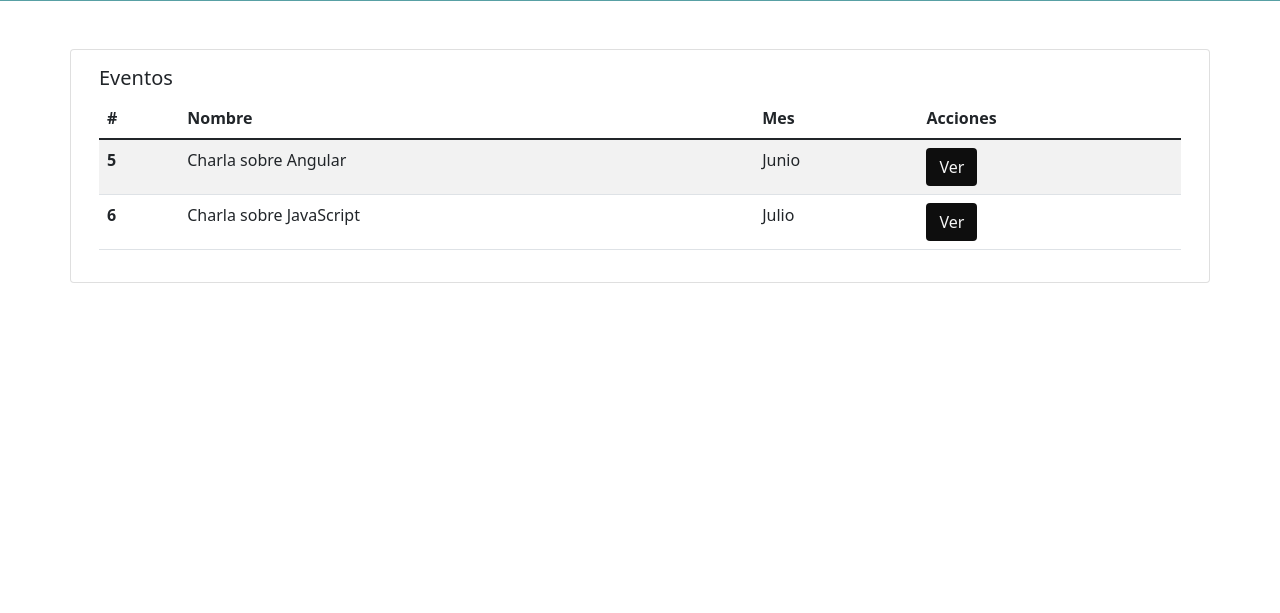
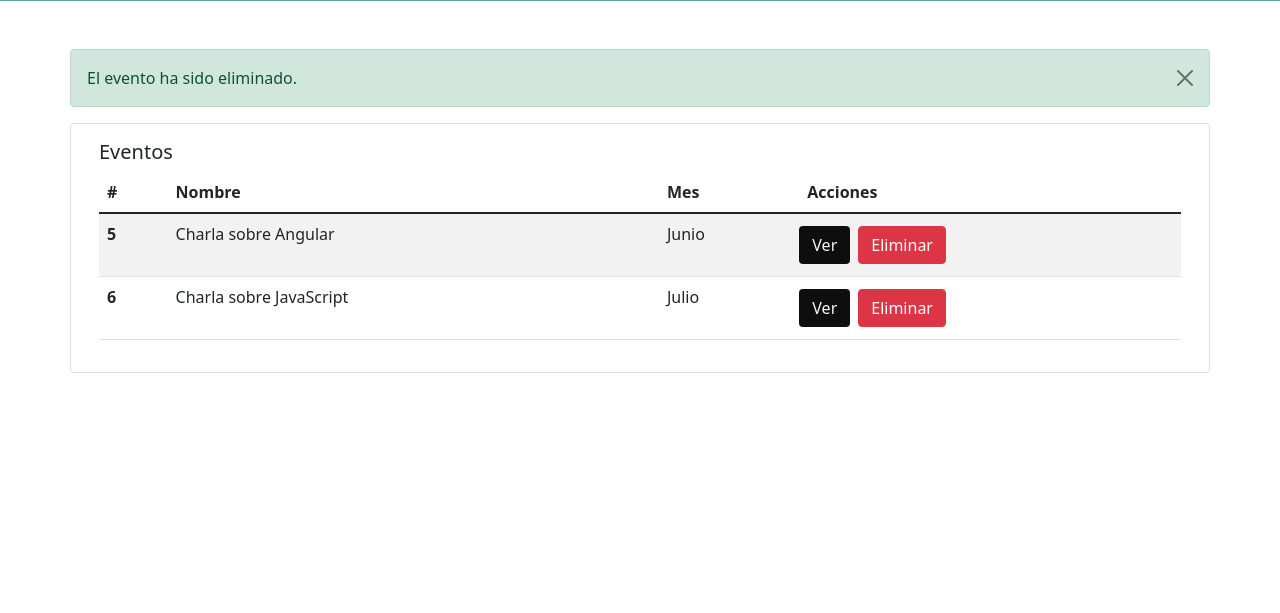
Before and after one commit to juandixdd/php_crud_final_eventos, a PHP site: page /principalPage.php?message=eventDeleted in a window 1280 px wide. Shown: the part 88-701 px from the top of the page. Run offline with PHP 8.4, Linux system fonts and the light colour scheme; data comes from the database, SQL or seed files in the repository; some libraries are stand-ins or nearby versions.

Commit message:
Se agrega botón de eliminar evento

```diff
--- a/principalPage.php
+++ b/principalPage.php
@@ -39,6 +39,13 @@ $events = $query->fetchAll(PDO::FETCH_OBJ);
         <?php if (isset($_GET['message']) && $_GET['message'] == 'error5') { ?>
             <div class="alert alert-danger alert-dismissible fade show" role="alert">
                 Opps! Ya se terminaron los cupos disponibles.
+                <button type="button" class="btn-close" data-bs-dismiss="alert" aria-label="Close"></button>
+            </div>
+        <?php } ?>
+
+        <?php if (isset($_GET['message']) && $_GET['message'] == 'eventDeleted') { ?>
+            <div class="alert alert-success alert-dismissible fade show" role="alert">
+                El evento ha sido eliminado.
                 <button type="button" class="btn-close" data-bs-dismiss="alert" aria-label="Close"></button>
             </div>
         <?php } ?>
@@ -116,7 +123,9 @@ $events = $query->fetchAll(PDO::FETCH_OBJ);
                                 <td><?php echo $event->name ?></td>
                                 <td><?php echo $event->month ?></td>
                                 <td>
-                                    <a class="btn btn-custom-primary" href="functions/event/registrar_evento.php?eventId=<?php echo $event->id ?>">Ver</a>
+                                    <div class="row">
+                                        <a class="btn btn-custom-primary col-auto m-1" href="functions/event/registrar_evento.php?eventId=<?php echo $event->id ?>">Ver</a>
+                                        <a class="btn btn-danger col-auto m-1" data-bs-toggle="modal" data-bs-target="#deleteModal">Eliminar</a>
                                 </td>
                             </tr>
 
@@ -132,6 +141,23 @@ $events = $query->fetchAll(PDO::FETCH_OBJ);
     </div>
 </div>
 
+<!-- ? Modal de confirmación -->
+
+<div class="modal fade" id="deleteModal" tabindex="-1" aria-labelledby="exampleModalLabel" aria-hidden="true" style="margin-top: 250px;">
+    <div class="modal-dialog">
+        <div class="modal-content">
+            <div class="modal-header">
+                <h5 class="modal-title" id="exampleModalLabel">¿Seguro de que desea eliminar el evento?</h5>
+                <button type="button" class="btn-close" data-bs-dismiss="modal" aria-label="Close"></button>
+            </div>
+            <div class="modal-footer">
+                <button type="button" class="btn btn-custom-primary" data-bs-dismiss="modal">No</button>
+                <a type="button" class="btn btn-danger" href="functions/event/eliminar_evento.php?eventId=<?php echo $event->id ?>">Si, eliminar</a>
+            </div>
+        </div>
+    </div>
+</div>
+
 
 
 
```
Also changed, not shown: functions/event/eliminar_evento.php (+10 -0 lines).
